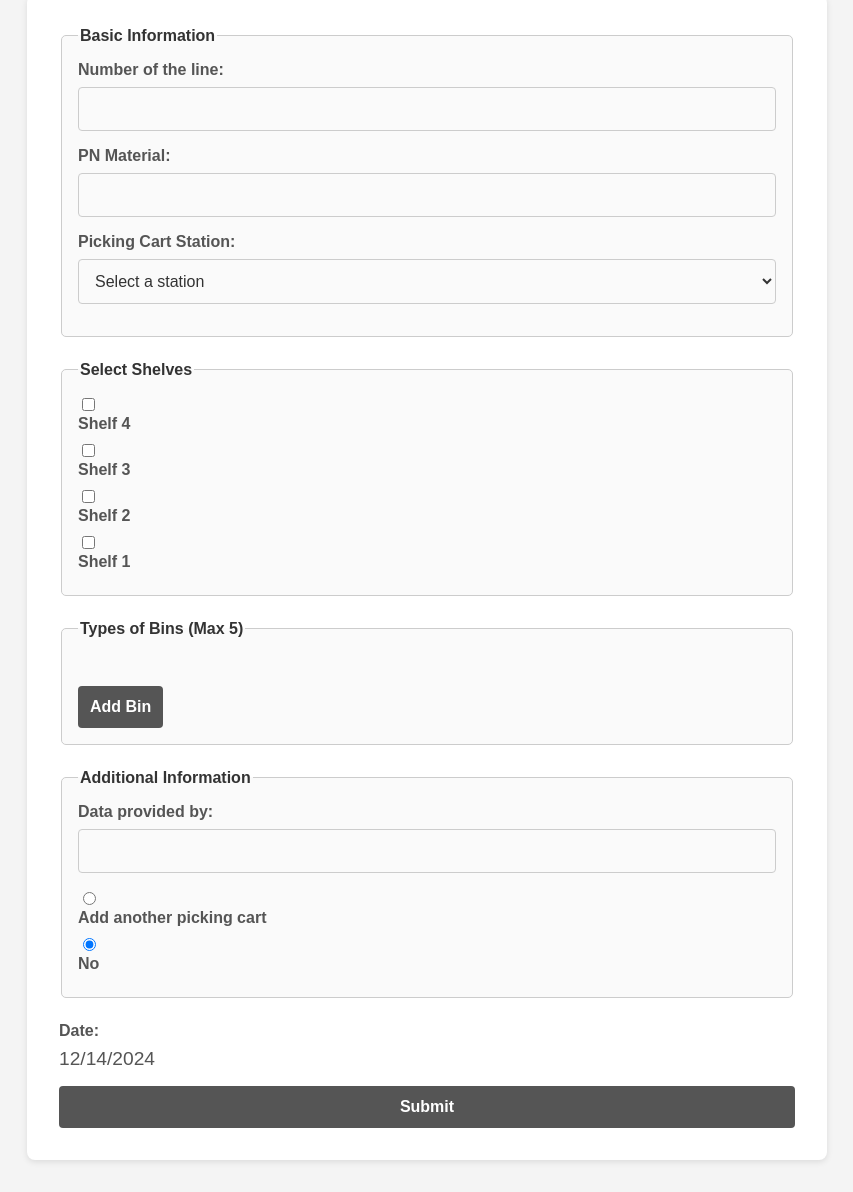
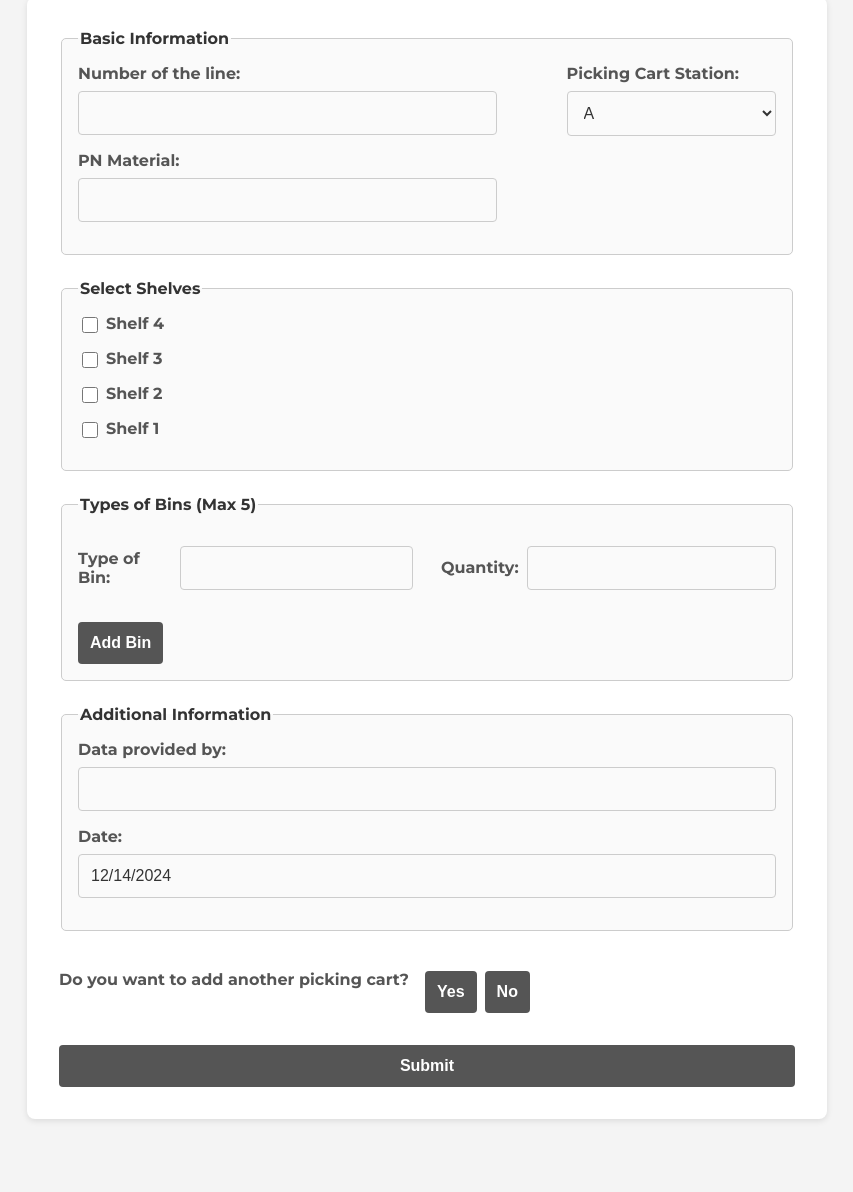
Before and after one commit to YosephFr/picking-carts, a plain HTML site: page index.html in a window 1280 px wide. Shown: the part 149-1341 px from the top of the page, without its empty margins (213-1066 px from the left). After the commit the page ends 1300 px from the top, so only its background shows below. Drawn offline with Linux system fonts and the light colour scheme.

Commit message:
cambios en orden de los campos, logica de bins y otros

```diff
--- a/css/styles.css
+++ b/css/styles.css
@@ -1,6 +1,6 @@
 /* Diseño base y paleta de colores */
 body {
-    font-family: Arial, sans-serif;
+    font-family: 'Montserrat', Arial, sans-serif;
     margin: 0;
     padding: 0;
     background-color: #f4f4f4; /* Fondo gris claro */
@@ -37,6 +37,28 @@ main {
     }
 }
 
+/* Basic information */
+.basic-info-row {
+    display: flex;
+    justify-content: space-between;
+    gap: 1rem;
+}
+
+.basic-left-fields {
+    flex: 0 0 60%;
+    display: flex;
+    flex-direction: column;
+    justify-content: flex-start;
+}
+
+.basic-right-field {
+    flex: 0 0 30%;
+    display: flex;
+    flex-direction: column;
+    justify-content: flex-start;
+}
+
+
 /* Estilos generales de formulario */
 form {
     display: flex;
@@ -62,6 +84,23 @@ label {
     font-weight: bold;
     color: #555; /* Gris medio */
 }
+
+/* Shelf rows */
+.shelf-row {
+    display: flex;
+    margin-bottom: 0.5rem;
+    justify-content: flex-start;
+    flex-direction: row;
+    align-items: flex-start;
+}
+
+.shelf-row input[type="checkbox"] {
+    width: 1.2em;
+    height: 1.2em;
+    margin-right: 0.5rem;
+    margin-bottom: 0.5rem;
+}
+
 
 /* Estilos específicos para los campos de texto */
 input[type="text"],
@@ -119,12 +158,45 @@ input[type="radio"] {
 /* Diseño de los contenedores de tipo de bin */
 #bins-container {
     margin-bottom: 1rem;
+    margin-top: 1rem;
 }
-
+button#add-bin{
+    margin-top: 0px;
+}
+.bin-line {
+    display: flex;
+    align-items: center;
+    width: 48%;
+    justify-content: flex-end;
+    flex-direction: row;
+    margin-bottom: 0.5rem;
+}
+.bin-line label {
+/* hi xd*/
+}
+.bin-line input {
+    flex: 1 1 auto;
+    margin-left: 0.5rem;
+}
 .bin-group {
     display: flex;
-    flex-direction: column;
+    flex-direction: row;
     margin-bottom: 1rem;
+    justify-content: space-between;
+}
+.remove-bin-btn {
+    background: #cc0000;
+    color: #fff;
+    border: none;
+    border-radius: 4px;
+    padding: 0.3rem 0.6rem;
+    cursor: pointer;
+    font-size: 0.8rem;
+    margin-top: 0.5rem;
+    align-self: flex-end;
+}
+.remove-bin-btn:hover {
+    background: #990000;
 }
 
 .bin-group input {
@@ -175,3 +247,30 @@ button {
         padding: 1rem;
     }
 }
+
+/* add cart section */
+.add-cart-section {
+    display: flex;
+    align-items: center;
+    margin-bottom: 1rem;
+}
+
+.add-cart-section > label {
+    margin-right: 1rem;
+    font-weight: bold;
+}
+
+.add-cart-buttons {
+    display: flex;
+    align-items: center;
+    gap: 0.5rem;
+}
+
+.add-cart-buttons label {
+    font-weight: normal;
+}
+
+.add-cart-buttons input[type="radio"] {
+    width: auto;
+    margin: 0 0.2rem 0 0;
+}
--- a/index.html
+++ b/index.html
@@ -5,6 +5,10 @@
     <meta name="viewport" content="width=device-width, initial-scale=1.0">
     <title>Picking Cart Form</title>
     <link rel="stylesheet" href="css/styles.css">
+    <link rel="preconnect" href="https://fonts.googleapis.com">
+    <link rel="preconnect" href="https://fonts.gstatic.com" crossorigin>
+    <link href="https://fonts.googleapis.com/css2?family=Montserrat:wght@400;700&display=swap" rel="stylesheet">
+
 </head>
 <body>
     <header>
@@ -14,39 +18,43 @@
         <form id="picking-cart-form">
             <fieldset>
                 <legend>Basic Information</legend>
+                <div class="basic-info-row">
+                    <div class="basic-left-fields">
                         <label for="line-number">Number of the line:</label>
                         <input type="text" id="line-number" name="line-number" required>
 
                         <label for="pn-material">PN Material:</label>
                         <input type="text" id="pn-material" name="pn-material" required>
-
+                    </div>
+                    <div class="basic-right-field">
                         <label for="cart-station">Picking Cart Station:</label>
                         <select id="cart-station" name="cart-station" required>
-                    <option value="" disabled selected>Select a station</option>
-                    <option value="A">A</option>
+                            <option value="A" selected>A</option>
                             <option value="B">B</option>
                             <option value="C">C</option>
                             <option value="D">D</option>
                             <option value="E">E</option>
                             <option value="F">F</option>
                         </select>
+                    </div>
+                </div>
             </fieldset>
 
             <fieldset id="shelves-section">
                 <legend>Select Shelves</legend>
-                <div>
+                <div class="shelf-row">
                     <input type="checkbox" id="shelf-4" name="shelf" value="4">
                     <label for="shelf-4">Shelf 4</label>
                 </div>
-                <div>
+                <div class="shelf-row">
                     <input type="checkbox" id="shelf-3" name="shelf" value="3">
                     <label for="shelf-3">Shelf 3</label>
                 </div>
-                <div>
+                <div class="shelf-row">
                     <input type="checkbox" id="shelf-2" name="shelf" value="2">
                     <label for="shelf-2">Shelf 2</label>
                 </div>
-                <div>
+                <div class="shelf-row">
                     <input type="checkbox" id="shelf-1" name="shelf" value="1">
                     <label for="shelf-1">Shelf 1</label>
                 </div>
@@ -63,19 +71,16 @@
                 <label for="data-provider">Data provided by:</label>
                 <input type="text" id="data-provider" name="data-provider" required>
 
-                <div>
-                    <input type="radio" id="add-cart-yes" name="add-cart" value="yes">
-                    <label for="add-cart-yes">Add another picking cart</label>
-                </div>
-                <div>
-                    <input type="radio" id="add-cart-no" name="add-cart" value="no" checked>
-                    <label for="add-cart-no">No</label>
-                </div>
+                <label for="current-date-field">Date:</label>
+                <input type="text" id="current-date-field" name="current-date-field" readonly>
             </fieldset>
 
-            <div>
-                <label>Date:</label>
-                <span id="current-date"></span>
+            <div class="add-cart-section">
+                <label>Do you want to add another picking cart?</label>
+                <div class="add-cart-buttons">
+                    <button type="button" class="add-cart-btn" data-value="yes">Yes</button>
+                    <button type="button" class="add-cart-btn" data-value="no">No</button>
+                </div>
             </div>
 
             <button type="submit">Submit</button>
--- a/js/formHandler.js
+++ b/js/formHandler.js
@@ -1,24 +1,43 @@
+function createBinGroup(canRemove = false) {
+    const binGroup = document.createElement('div');
+    binGroup.classList.add('bin-group');
+    binGroup.innerHTML = `
+        <div class="bin-line">
+            <label>Type of Bin:</label>
+            <input type="text" name="bin-type" required>
+        </div>
+        <div class="bin-line">
+            <label>Quantity:</label>
+            <input type="number" name="bin-number" min="1" required>
+        </div>
+    `;
+    if (canRemove) {
+        const removeBtn = document.createElement('button');
+        removeBtn.type = 'button';
+        removeBtn.textContent = 'X';
+        removeBtn.classList.add('remove-bin-btn');
+        removeBtn.addEventListener('click', () => {
+            binGroup.remove();
+        });
+        binGroup.appendChild(removeBtn);
+    }
+    return binGroup;
+}
 export function initializeForm() {
     const form = document.getElementById('picking-cart-form');
     const binsContainer = document.getElementById('bins-container');
     const addBinButton = document.getElementById('add-bin');
     const maxBins = 5;
 
+    // Crear primer bin por defecto sin botón X
+    binsContainer.appendChild(createBinGroup(false));
+
     addBinButton.addEventListener('click', () => {
-        if (binsContainer.children.length >= maxBins) {
+        if (binsContainer.querySelectorAll('.bin-group').length >= maxBins) {
             alert('You can only add up to 5 bins.');
             return;
         }
-
-        const binGroup = document.createElement('div');
-        binGroup.classList.add('bin-group');
-        binGroup.innerHTML = `
-            <label>Type of Bin:</label>
-            <input type="text" name="bin-type" required>
-            <label>Number of Bins:</label>
-            <input type="number" name="bin-number" min="1" required>
-        `;
-        binsContainer.appendChild(binGroup);
+        binsContainer.appendChild(createBinGroup(true));
     });
 
     form.addEventListener('submit', (event) => {
--- a/js/main.js
+++ b/js/main.js
@@ -3,6 +3,6 @@ import { setCurrentDate } from './utils.js';
 
 // Initialize the form on page load
 document.addEventListener('DOMContentLoaded', () => {
-    setCurrentDate('current-date');
+    setCurrentDate('current-date-field'); // cambia a current-date-field
     initializeForm();
 });
--- a/js/utils.js
+++ b/js/utils.js
@@ -1,6 +1,11 @@
 export function setCurrentDate(elementId) {
     const dateElement = document.getElementById(elementId);
     if (dateElement) {
-        dateElement.textContent = new Date().toLocaleDateString();
+        const today = new Date().toLocaleDateString();
+        if (dateElement.tagName === 'INPUT') {
+            dateElement.value = today;
+        } else {
+            dateElement.textContent = today;
+        }
     }
 }
```
Lines whose indentation alone changed are shown as unchanged.
